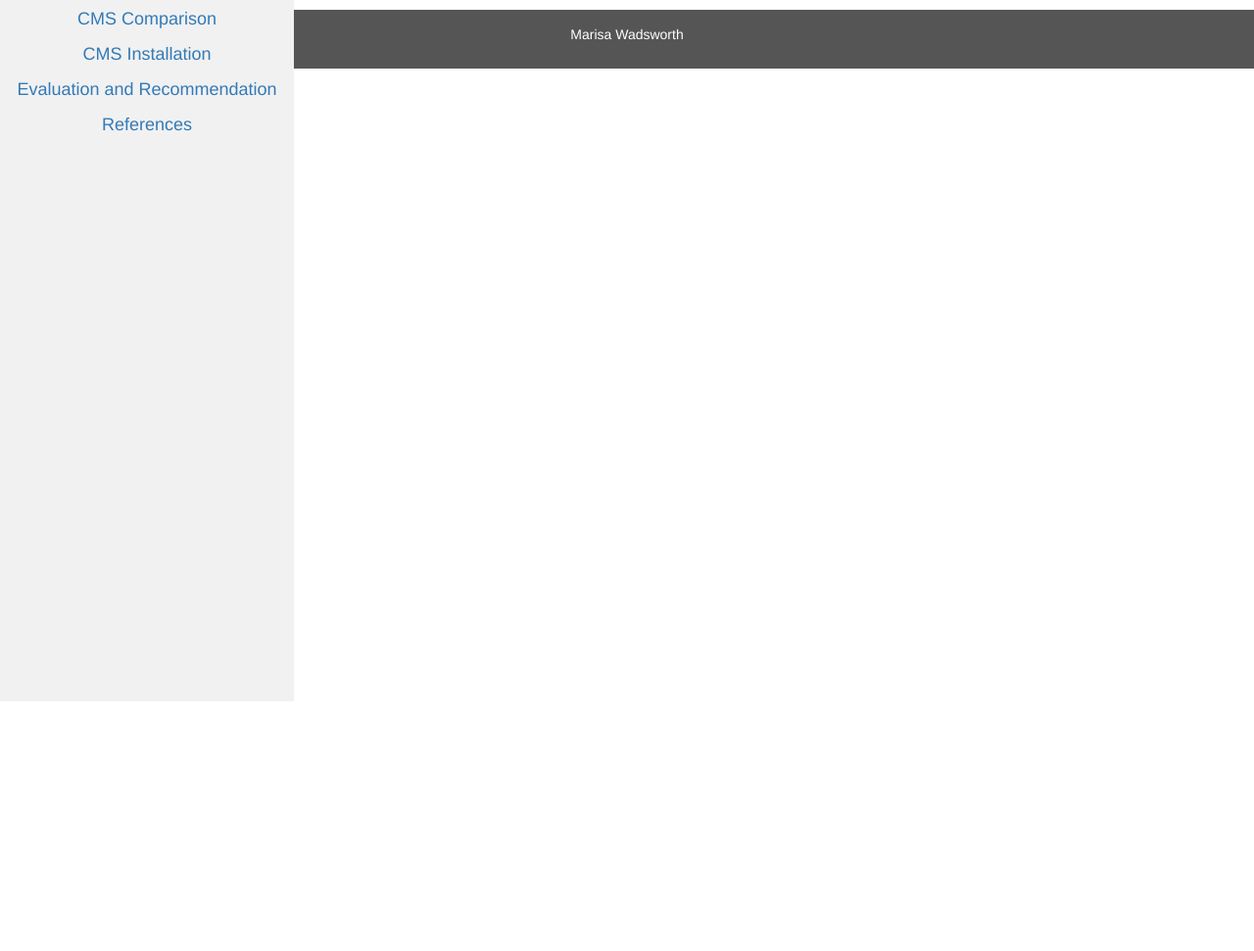
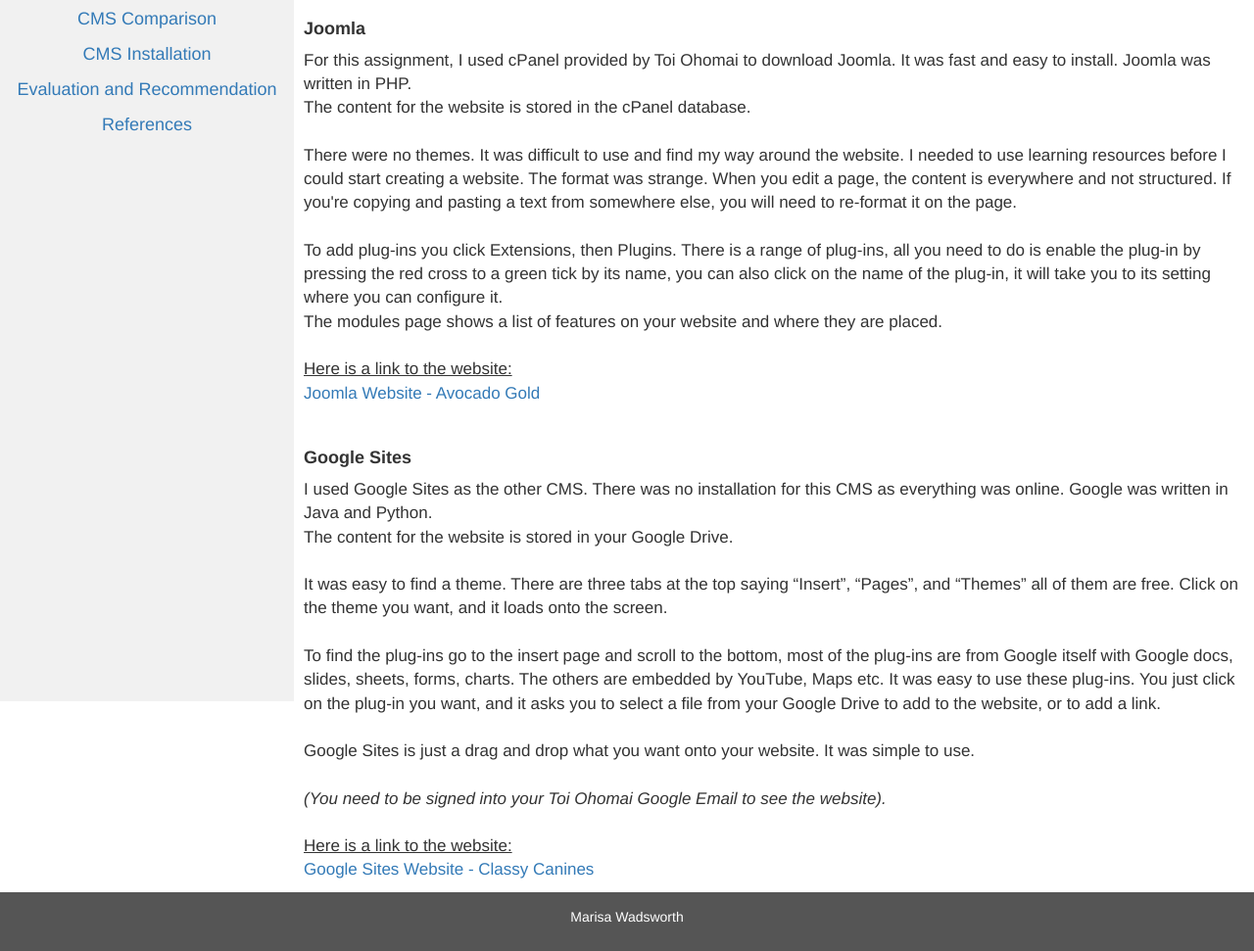
Before and after one commit to marisawadsworth/COMP.7215-Assign-1, a plain HTML site: page cms-installation.html in a window 1280 px wide. Shown: the part 176-1147 px from the top of the page at 98% size. Before the commit the page ends 800 px from the top, so only its background shows below. Drawn offline with nearby package versions, Linux system fonts and the light colour scheme.

Commit message:
Added CMS Installation

```diff
--- a/cms-installation.html
+++ b/cms-installation.html
@@ -35,6 +35,42 @@
           <div class="text-left">
             <h1>CMS Installation</h1> <br>
 
+            <h4><b>Joomla</b></h4>
+            <p>For this assignment, I used cPanel provided by Toi Ohomai to download Joomla.
+              It was fast and easy to install. Joomla was written in PHP.<br>
+              The content for the website is stored in the cPanel database.<br><br>
+              There were no themes. It was difficult to use and find my way around the website.
+              I needed to use learning resources before I could start creating a website.
+              The format was strange. When you edit a page, the content is everywhere and not structured.
+              If you're copying and pasting a text from somewhere else, you will need to re-format
+              it on the page.<br><br>
+              To add plug-ins you click Extensions, then Plugins. There is a range of plug-ins,
+              all you need to do is enable the plug-in by pressing the red cross to a green
+              tick by its name, you can also click on the name of the plug-in, it will take
+              you to its setting where you can configure it.<br>
+              The modules page shows a list of features on your website and where they are placed.<br><br>
+              <u>Here is a link to the website:</u><br>
+              <a href="https://10002444.2020.labnet.nz/joomla30/">Joomla Website - Avocado Gold</a>
+            </p><br>
+
+            <h4><b>Google Sites</b></h4>
+            <p>I used Google Sites as the other CMS. There was no installation for this
+              CMS as everything was online. Google was written in Java and Python.<br>
+              The content for the website is stored in your Google Drive.<br><br>
+              It was easy to find a theme. There are three tabs at the top saying “Insert”,
+              “Pages”, and “Themes” all of them are free. Click on the theme you want, and
+              it loads onto the screen.<br><br>
+              To find the plug-ins go to the insert page and scroll to the bottom, most of
+              the plug-ins are from Google itself with Google docs, slides, sheets, forms,
+              charts. The others are embedded by YouTube, Maps etc. It was easy to use these
+              plug-ins. You just click on the plug-in you want, and it asks you to select a
+              file from your Google Drive to add to the website, or to add a link.<br><br>
+              Google Sites is just a drag and drop what you want onto your website.
+              It was simple to use.<br><br>
+              <i>(You need to be signed into your Toi Ohomai Google Email to see the website).</i><br><br>
+              <u>Here is a link to the website:</u><br>
+              <a href="https://sites.google.com/student.toiohomai.ac.nz/classy-canines/home?authuser=1">Google Sites Website - Classy Canines</a>
+            </p>
 
 
           </div>
```
